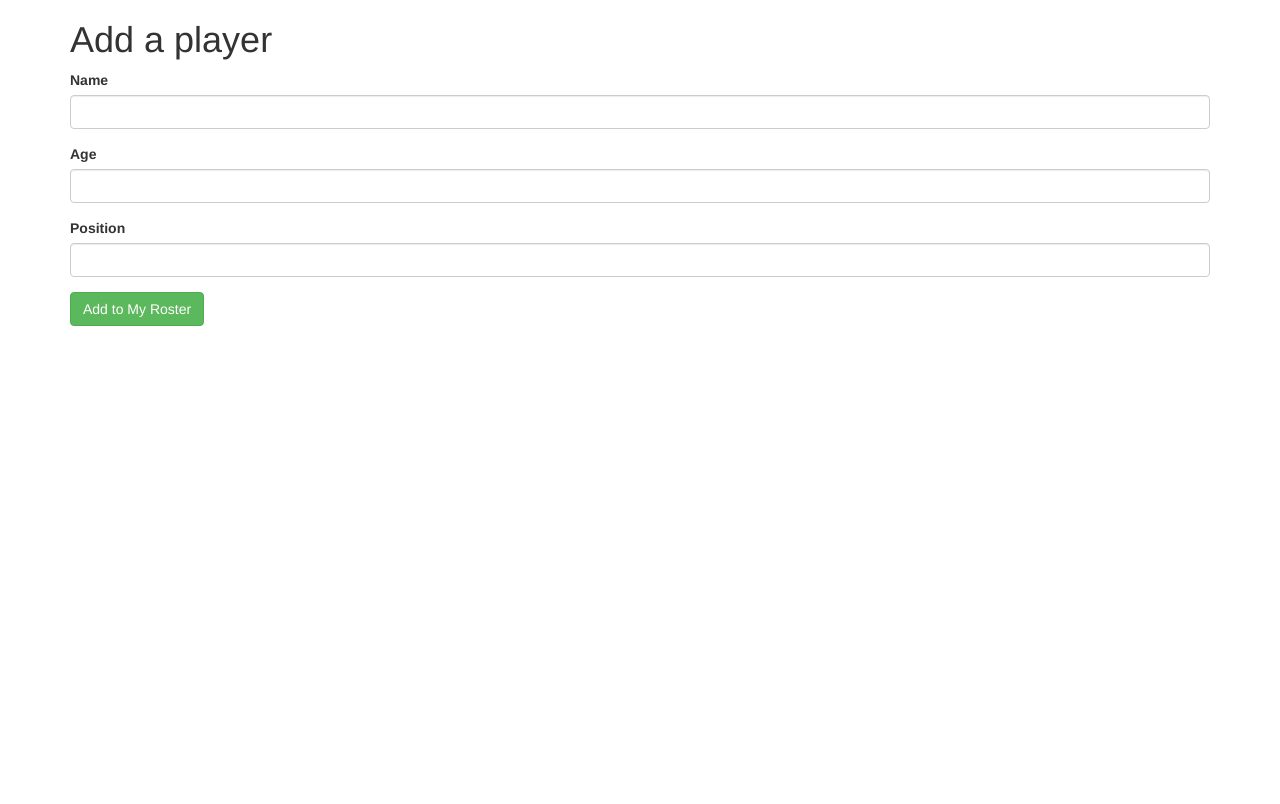
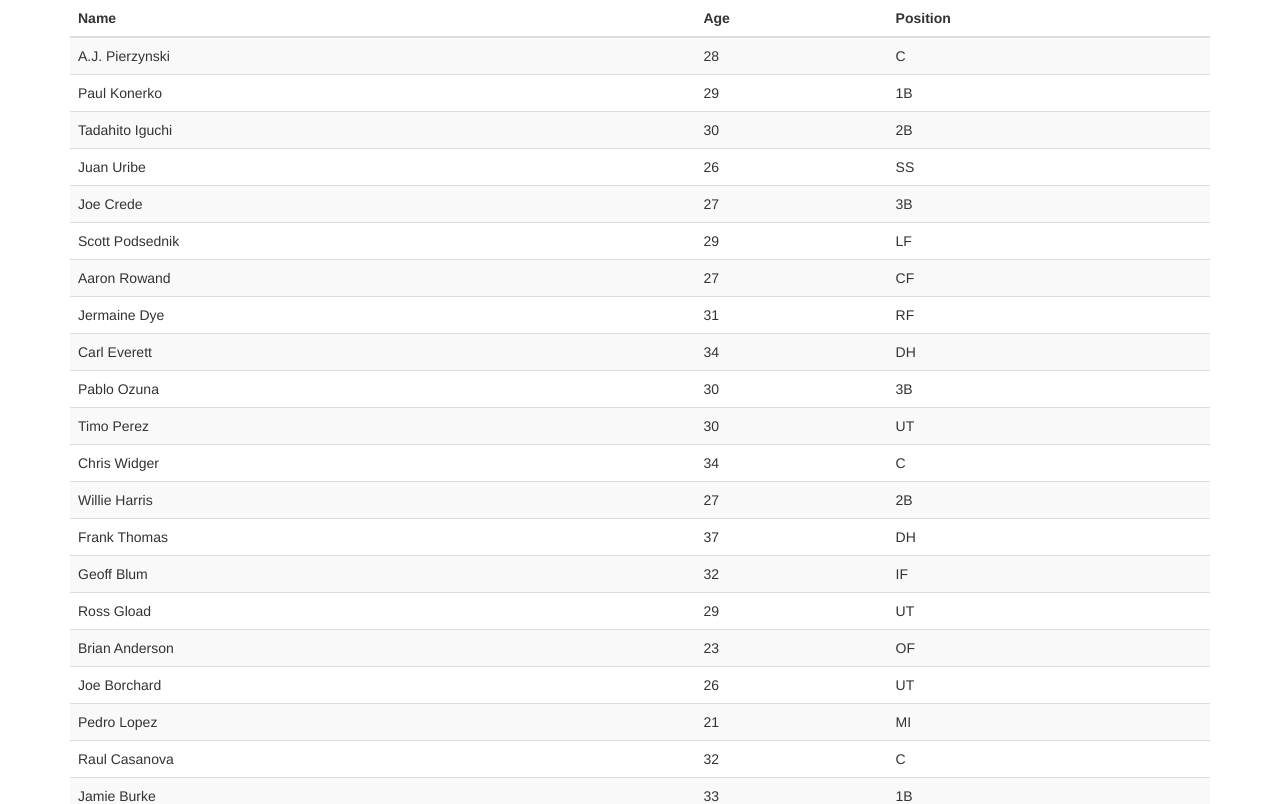
Before and after one commit to astarkston/AngularFormsBFF, an Angular app: page / in a window 1280 px wide. Shown: the top 804 px of the page. Built offline with nearby package versions, Linux system fonts and the light colour scheme.

Commit message:
adding editPlayer

```diff
--- /dev/null
+++ b/src/app/edit-player/edit-player.component.html
@@ -0,0 +1,15 @@
+<form>
+  <div class="form-group">
+    <label>Name</label>
+    <input class="form-control" type="text" />
+  </div>
+  <div class="form-group">
+    <label>Age</label>
+    <input class="form-control" type="text" />
+  </div>
+  <div class="form-group">
+    <label>Position</label>
+    <input class="form-control" type="text" />
+  </div>
+  <button type="submit" class="btn btn-success">Save Player Info</button>
+</form>
--- /dev/null
+++ b/src/app/edit-player/edit-player.component.ts
@@ -0,0 +1,15 @@
+import { Component, OnInit } from '@angular/core';
+
+@Component({
+  selector: 'edit-player',
+  templateUrl: './edit-player.component.html',
+  styleUrls: ['./edit-player.component.css']
+})
+export class EditPlayerComponent implements OnInit {
+
+  constructor() { }
+
+  ngOnInit() {
+  }
+
+}
--- a/src/app/forms-component/forms.component.css
+++ b/src/app/forms-component/forms.component.css
@@ -0,0 +1,3 @@
+tbody tr {
+  cursor: pointer;
+}
--- a/src/app/forms-component/forms.component.html
+++ b/src/app/forms-component/forms.component.html
@@ -1,36 +1,25 @@
 <div class="container">
-  <!-- <div [hidden]="submitted"> -->
-  <div>
-    <h1>Add a player</h1>
-    <form>
-    <!-- <form #heroForm="ngForm" (ngSubmit)="handleSubmit()"> -->
-      <div class="form-group">
-        <label for="playerName">Name</label>
-        <!-- <input type="text" class="form-control" id="playerName" name="playerName" required> -->
-        <input type="text" class="form-control" id="playerName" name="playerName" required [(ngModel)]="model.name" #nameRef="ngModel">
-        <div class="error" [hidden]="nameRef.valid || nameRef.pristine">Name is not valid</div>
-      </div>
-      <div class="form-group">
-        <label for="age">Age</label>
-        <!-- <input type="text" class="form-control" id="age" name="age"> -->
-        <input type="text" class="form-control" id="age" name="age" [(ngModel)]="model.age" #ageRef="ngModel">
-        <div class="error" [hidden]="ageRef.valid || ageRef.pristine">Age is not valid</div>
-      </div>
-      <div class="form-group">
-        <label for="position">Position</label>
-        <!-- <input type="text" class="form-control" name="position" id="position"> -->
-        <input type="text" class="form-control" name="position" id="position" [(ngModel)]="model.position" #positionRef="ngModel">
-        <div class="error" [hidden]="positionRef.valid || positionRef.pristine">Position is not valid</div>
-      </div>
-      <button type="submit" class="btn btn-success">Add to My Roster</button>
-      <!-- <button type="submit" class="btn btn-success" [disabled]="!heroForm.form.valid">Add to My Roster</button> -->
-    </form>
+  <div class="row">
+    <div [ngClass]="{'col-md-12': !editMode, 'col-md-8': editMode}">
+      <table class="table table-striped table-hover">
+        <thead>
+          <tr>
+            <th>Name</th>
+            <th>Age</th>
+            <th>Position</th>
+          </tr>
+        </thead>
+        <tbody>
+          <tr *ngFor="let p of players" (click)="editPlayer(p)">
+            <td>{{p.name}}</td>
+            <td>{{p.age}}</td>
+            <td>{{p.position}}</td>
+          </tr>
+        </tbody>
+      </table>
+    </div>
+    <div [hidden]="!editMode" class="col-md-4">
+      <edit-player></edit-player>
+    </div>
   </div>
-  <!-- <div [hidden]="!submitted">
-    <h2>You just added a player to your roster!</h2>
-    <div>Name: {{model.name}}</div>
-    <div>Position: {{model.position}}</div>
-    <div>Age: {{model.age}}</div>
-    <button class="btn btn-success" (click)="submitted = false">Change Player Info</button>
-  </div> -->
 </div>
--- a/src/app/forms-component/forms.component.ts
+++ b/src/app/forms-component/forms.component.ts
@@ -1,5 +1,7 @@
 import { Component, OnInit } from '@angular/core';
 import { NgModel } from '@angular/forms';
+
+import { PlayerDataService } from '../player-data.service';
 
 import { Player } from '../models/player';
 
@@ -9,14 +11,21 @@ import { Player } from '../models/player';
   styleUrls: ['./forms.component.css']
 })
 export class FormsComponent implements OnInit {
-  model: Player;
+  players: Player[];
   submitted: boolean = false;
+  editMode: boolean = false;
 
-  constructor() {
-    this.model = new Player();
+  constructor(private playerSerivce: PlayerDataService) {
   }
 
   ngOnInit() {
+    this.playerSerivce.getPlayers().subscribe(players => {
+      this.players = players;
+    });
+  }
+
+  editPlayer(player: Player) {
+    this.editMode = true;
   }
 
   handleSubmit() {
--- a/src/app/player-data.service.ts
+++ b/src/app/player-data.service.ts
@@ -1,5 +1,9 @@
 import { Injectable } from '@angular/core';
 import { Http } from '@angular/http';
+import 'rxjs/add/operator/map';
+import { Observable } from 'rxjs';
+
+import { Player } from './models/player';
 
 @Injectable()
 export class PlayerDataService {
@@ -8,6 +12,16 @@ export class PlayerDataService {
 
   getPlayers() {
     return this.http.get('assets/data.json')
-    .subscribe(res => res.json())
+    .map(res => res.json())
+    .map(players => {
+      return players.map(player => {
+        let p = new Player();
+        p.id = player.Id;
+        p.age = player.Age;
+        p.name = player.Name;
+        p.position = player.Pos;
+        return p;
+      });
+    });
   }
 }
```
Also changed, not shown: src/app/app.module.ts (+8 -3 lines), src/app/edit-player/edit-player.component.css (added), 1 other file (tests, documents, lock files or other folders).
